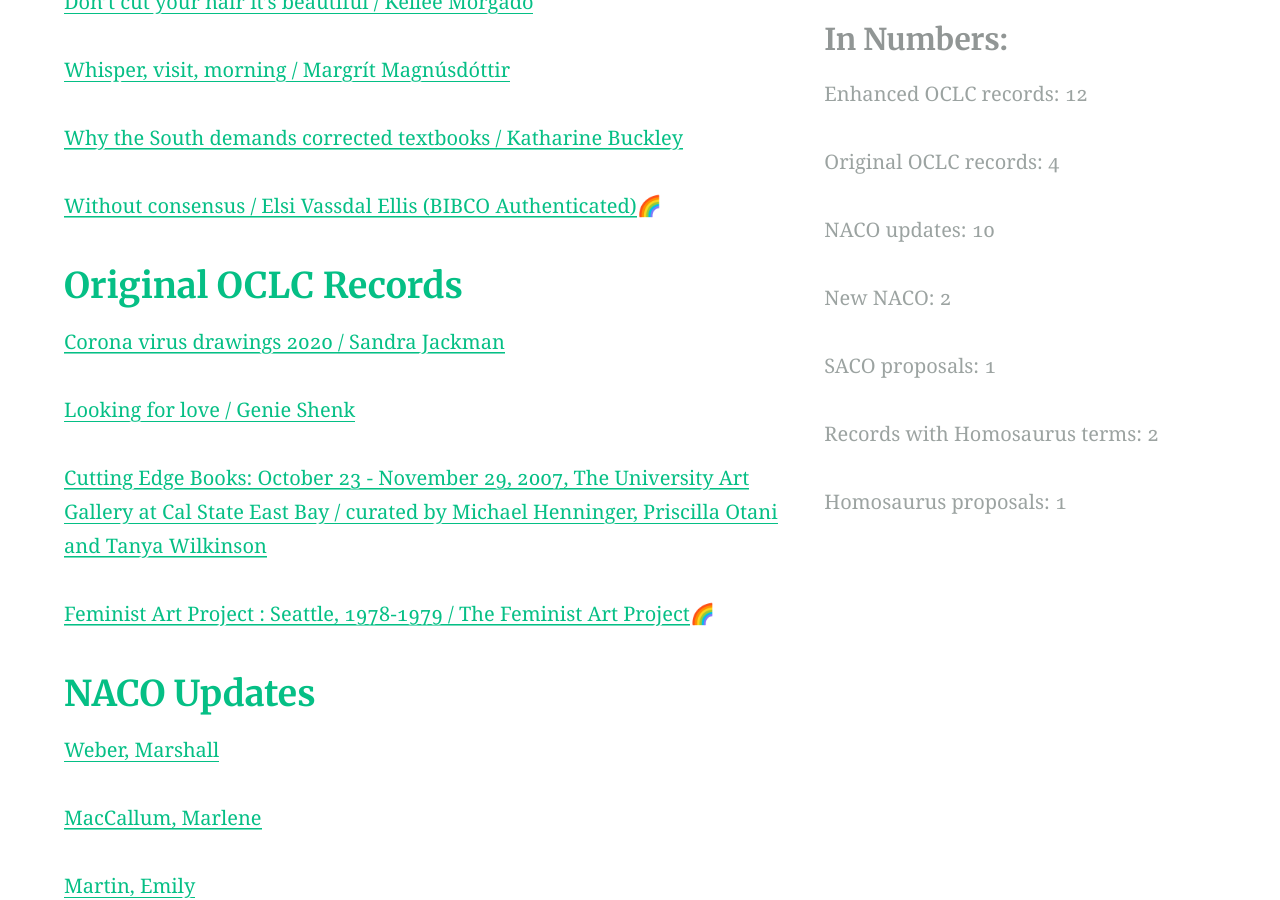
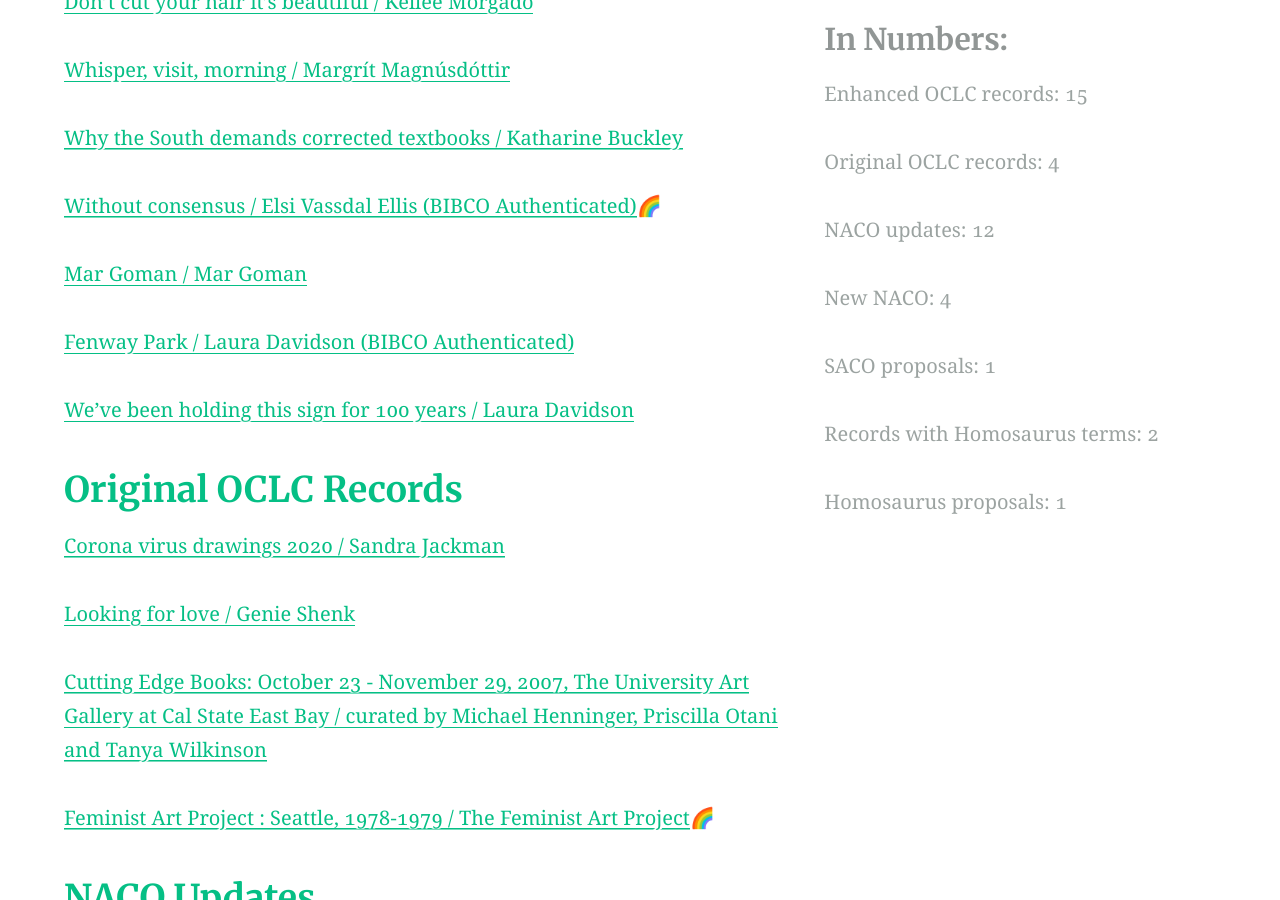
Before and after one commit to cspayne/winter2024dfw, a Jekyll site: the page built from artifacts.md, in a window 1280 px wide and 900 px high, scrolled down 1053 px. Built offline with Jekyll 4.4.1, drawn with Linux system fonts in a browser that asks for light colours; emoji names are drawn with the system emoji font; some of the changed text lies outside the part shown.

Commit message:
update artifacts

```diff
--- a/_includes/site-aside.html
+++ b/_includes/site-aside.html
@@ -8,10 +8,10 @@
   {% elsif page.layout == "artifacts" %}
     <section class="section  section--description">
       <h3>In Numbers: </h3>
-      <p>Enhanced OCLC records: 12</p>
+      <p>Enhanced OCLC records: 15</p>
       <p>Original OCLC records: 4</p>
-      <p>NACO updates: 10</p>
-      <p>New NACO: 2</p>
+      <p>NACO updates: 12</p>
+      <p>New NACO: 4</p>
       <p>SACO proposals: 1</p>
       <p>Records with Homosaurus terms: 2</p>
       <p>Homosaurus proposals: 1</p>
--- a/artifacts.md
+++ b/artifacts.md
@@ -34,6 +34,12 @@ aside: true
 
 [Without consensus / Elsi Vassdal Ellis (BIBCO Authenticated)](https://github.com/cspayne/dfw2024/blob/main/_artifacts/enhanced_records/978280923_enhanced_record_bibco.pdf):rainbow:
 
+[Mar Goman / Mar Goman](https://github.com/cspayne/dfw2024/blob/main/_artifacts/enhanced_records/81353789_enhanced_record.pdf)
+
+[Fenway Park / Laura Davidson (BIBCO Authenticated)](https://github.com/cspayne/dfw2024/blob/main/_artifacts/enhanced_records/639015374_enhanced_record_bibco.pdf)
+
+[We've been holding this sign for 100 years / Laura Davidson](https://github.com/cspayne/dfw2024/blob/main/_artifacts/enhanced_records/1264753175_enhanced_record.pdf)
+
 ## [Original OCLC Records](https://github.com/cspayne/dfw2024/tree/main/_artifacts/original_records)
 
 [Corona virus drawings 2020 / Sandra Jackman](https://github.com/cspayne/dfw2024/blob/main/_artifacts/original_records/1418814683_original_record.pdf)
@@ -67,8 +73,16 @@ aside: true
 
 [Ellis, Elsi Vassdal](https://github.com/cspayne/dfw2024/blob/main/_artifacts/NACO_updates/n%20%2086857992_naco_update.pdf)
 
+[Goman, Mar](https://github.com/cspayne/dfw2024/blob/main/_artifacts/NACO_updates/nr%2000033116%20_naco_update.pdf)
+
+[Davidson, Laura](https://github.com/cspayne/dfw2024/blob/main/_artifacts/NACO_updates/no%2093011428_naco_update.pdf)
+
 ## [New NACO](https://github.com/cspayne/dfw2024/tree/main/_artifacts/new_NACO)
 
 [Otani, Priscilla](https://github.com/cspayne/dfw2024/blob/main/_artifacts/new_NACO/No2024013693_new_naco.pdf)
 
 [Keleman, Aubri Aleka - Suggestions for improving the heart and its workings (Work)](https://github.com/cspayne/dfw2024/blob/main/_artifacts/new_NACO/No2024019142_new_naco_work.pdf)
+
+[Feminist Art Project (Artist collective)](https://github.com/cspayne/dfw2024/blob/main/_artifacts/new_NACO/No2024025254_new_naco_corporate_body.pdf)
+
+[Feminist Art Project Press](https://github.com/cspayne/dfw2024/blob/main/_artifacts/new_NACO/No2024025258_new_naco_corporate_body.pdf)
```
